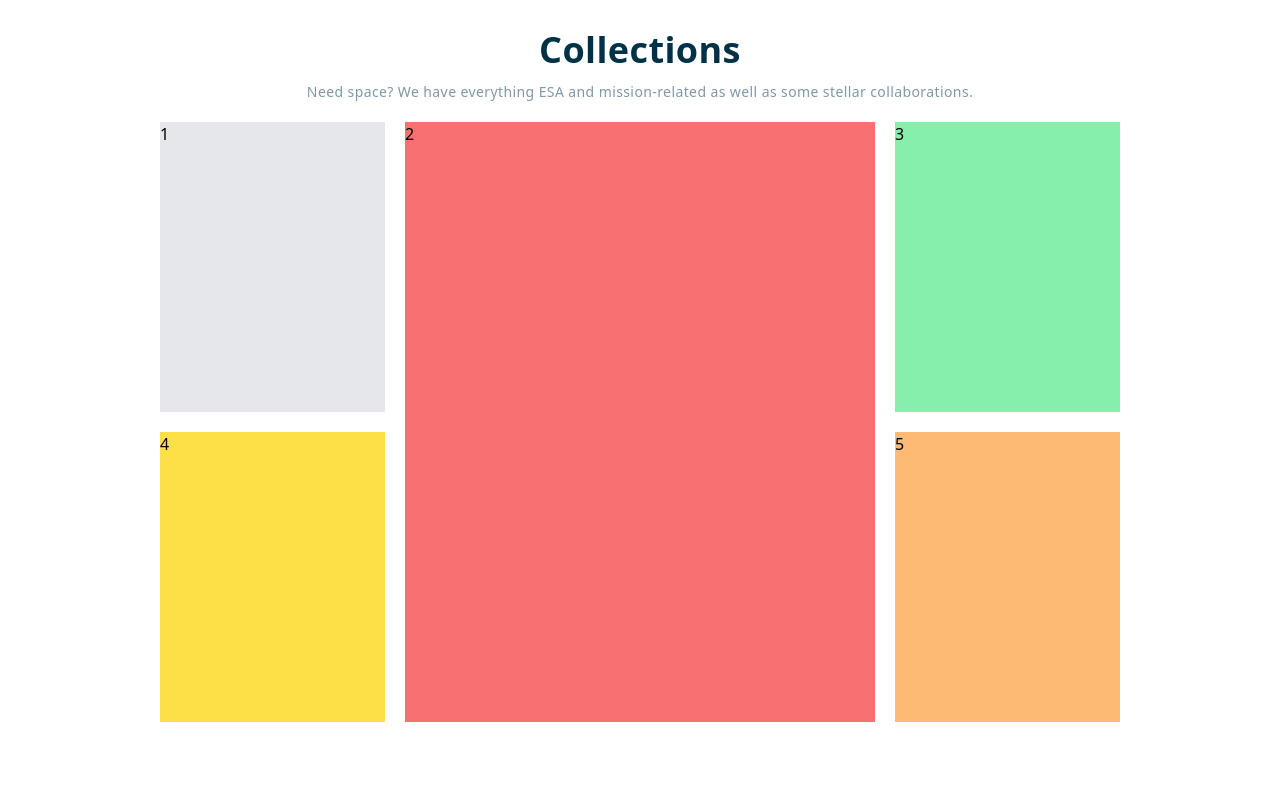
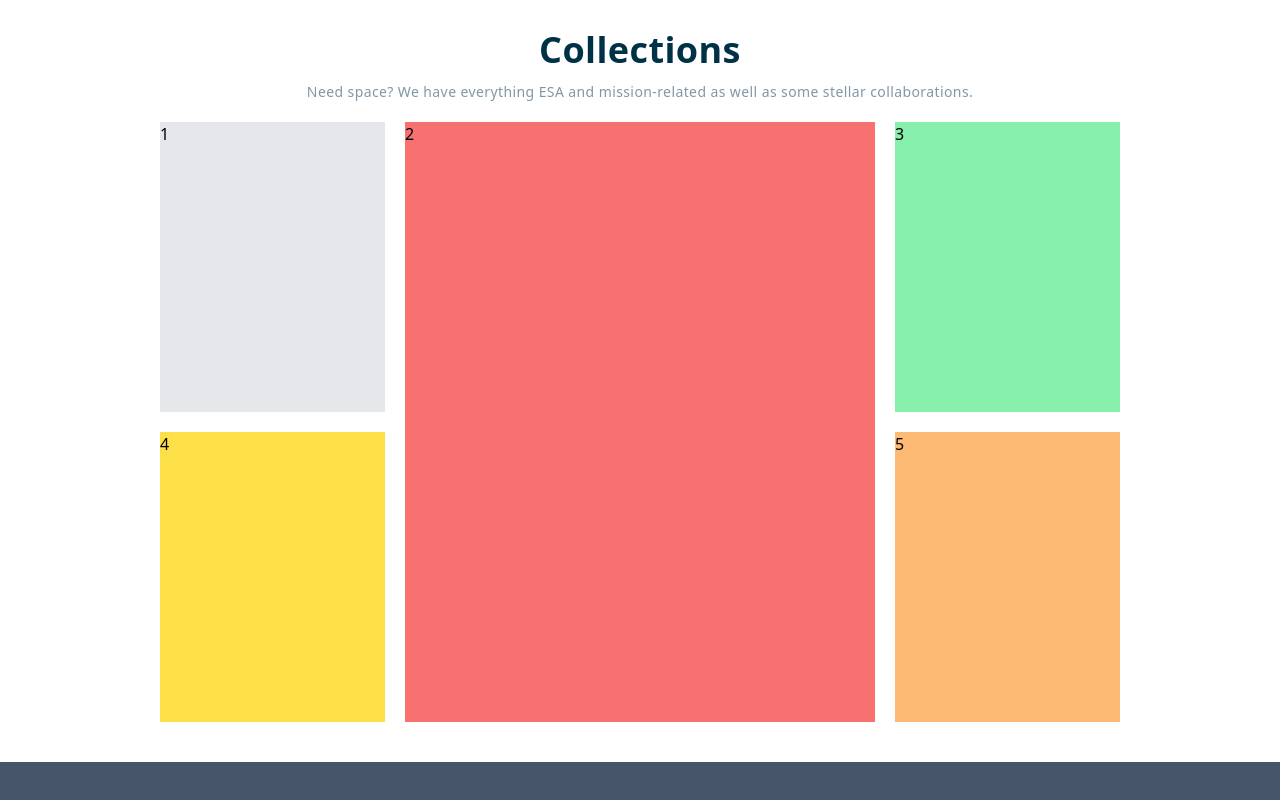
Before and after one commit to GioManara96/wbs_tailwind, a React (Vite) app: page / in a window 1280 px wide. Shown: the part 916-1716 px from the top of the page. Before the commit the page ends 1678 px from the top, so only its background shows below. Built offline with nearby package versions, Linux system fonts and the light colour scheme.

Commit message:
tolto absolute dal footer e scritto className

```diff
--- a/src/App.jsx
+++ b/src/App.jsx
@@ -41,7 +41,7 @@ function App() {
           </div>
         </section>
       </main>
-      {/* <Footer /> */}
+      <Footer />
     </>
   );
 }
--- a/src/components/Footer.jsx
+++ b/src/components/Footer.jsx
@@ -2,8 +2,8 @@ import React from "react";
 
 export default function Footer() {
   return (
-    <footer class="w-full bg-slate-600 absolute bottom-0">
-      <div class="w-full min-h-[40px] grid grid-cols-3"></div>
+    <footer className="w-full bg-slate-600">
+      <div className="w-full min-h-[40px] grid grid-cols-3"></div>
     </footer>
   );
 }
```
